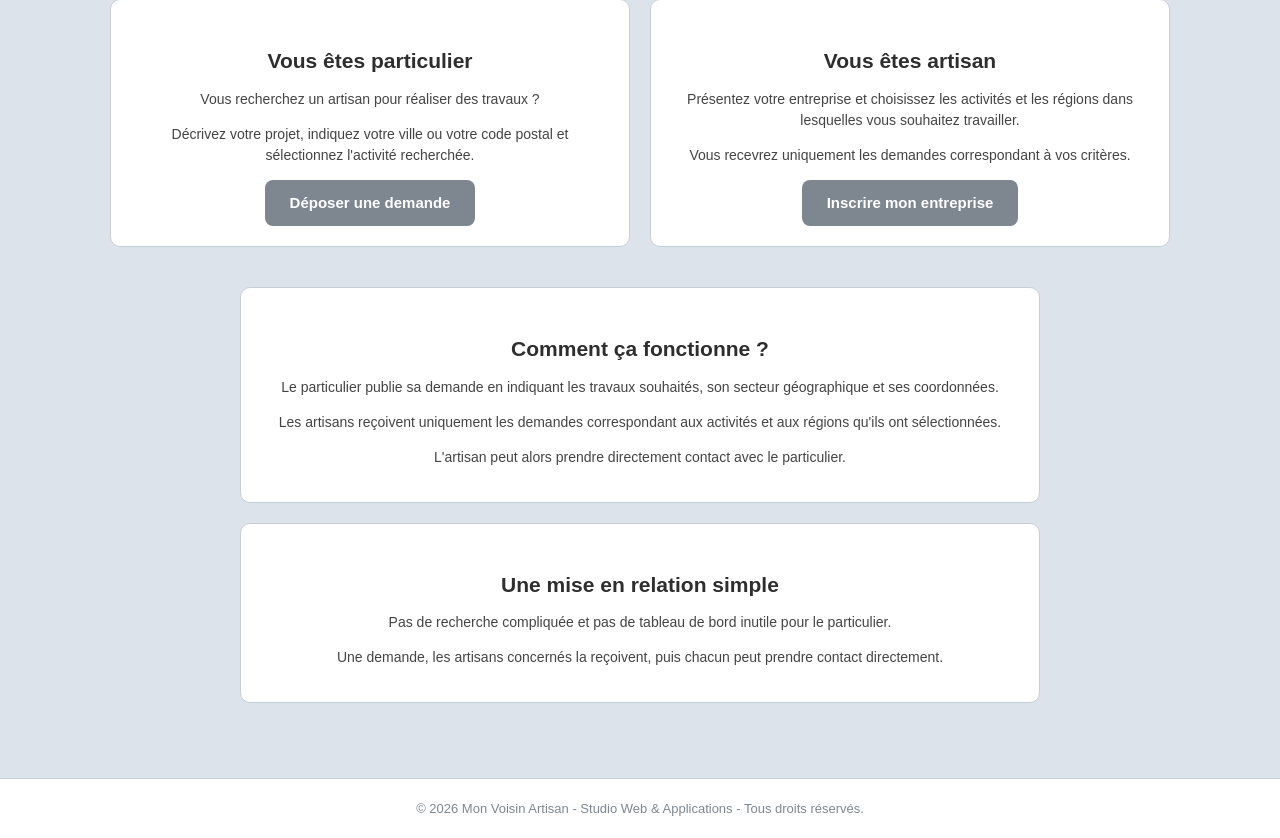
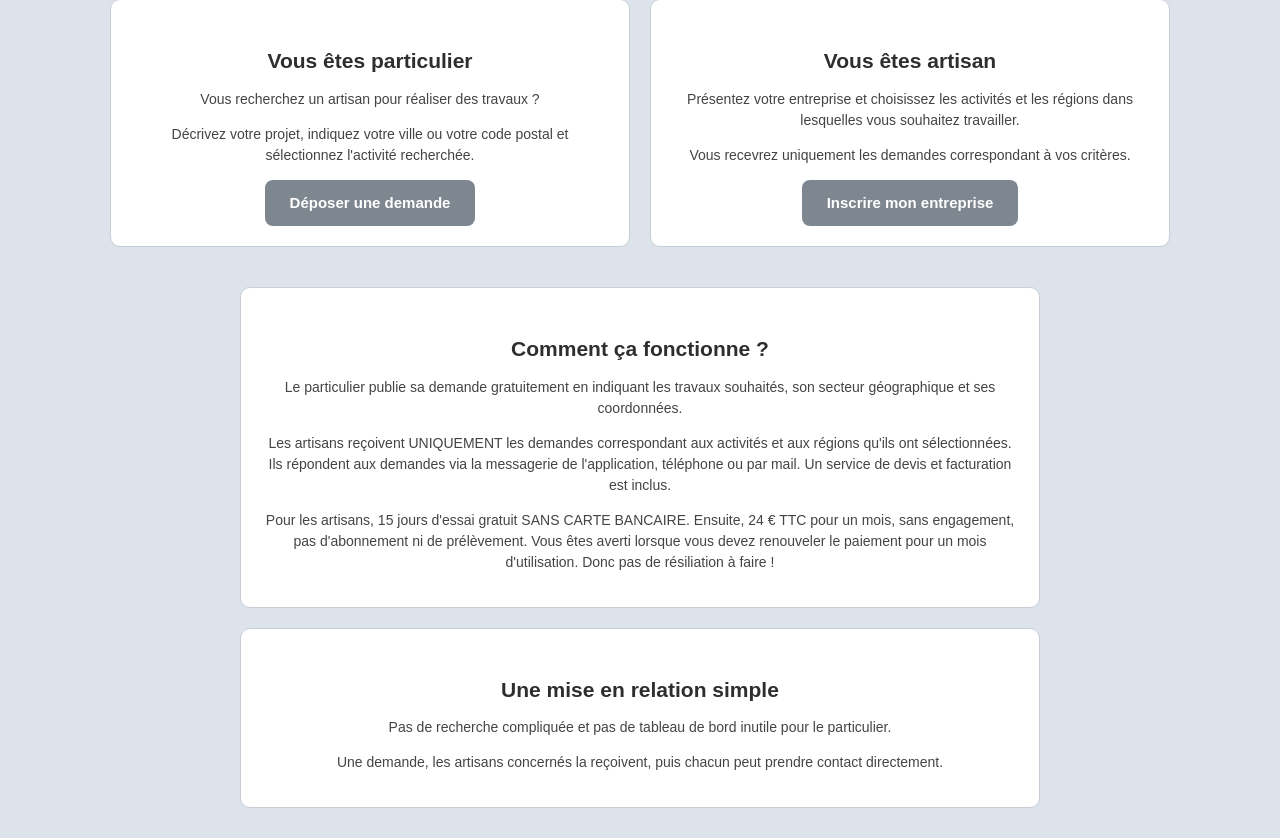
Before and after one commit to MSEDIT-1304/MON-VOISIN-ARTISAN, a Python web app: template templates/index.html in a window 1280 px wide. Shown: the part 369-1207 px from the top of the page. Before the commit the page ends 1185 px from the top, so only its background shows below. Run offline with Jinja, Linux system fonts and the light colour scheme; the template is opened without the code that fills it, so the values that code supplies are empty.

Commit message:
Update index.html

```diff
--- a/templates/index.html
+++ b/templates/index.html
@@ -62,17 +62,27 @@
     <h2>Comment ça fonctionne ?</h2>
 
     <p>
-        Le particulier publie sa demande en indiquant les travaux
-        souhaités, son secteur géographique et ses coordonnées.
+        Le particulier publie sa demande gratuitement en indiquant
+        les travaux souhaités, son secteur géographique et
+        ses coordonnées.
+
     </p>
 
     <p>
-        Les artisans reçoivent uniquement les demandes correspondant
+        Les artisans reçoivent UNIQUEMENT les demandes correspondant
         aux activités et aux régions qu'ils ont sélectionnées.
+        Ils répondent aux demandes via la messagerie de l'application,
+        téléphone ou par mail.
+        Un service de devis et facturation est inclus.
+
     </p>
 
     <p>
-        L'artisan peut alors prendre directement contact avec le particulier.
+        Pour les artisans, 15 jours d'essai gratuit SANS CARTE BANCAIRE.
+        Ensuite, 24 € TTC pour un mois, sans engagement, pas d'abonnement
+        ni de prélèvement. Vous êtes averti lorsque vous devez renouveler
+        le paiement pour un mois d'utilisation. Donc pas de résiliation à
+        faire !
     </p>
 
 </div>
```
